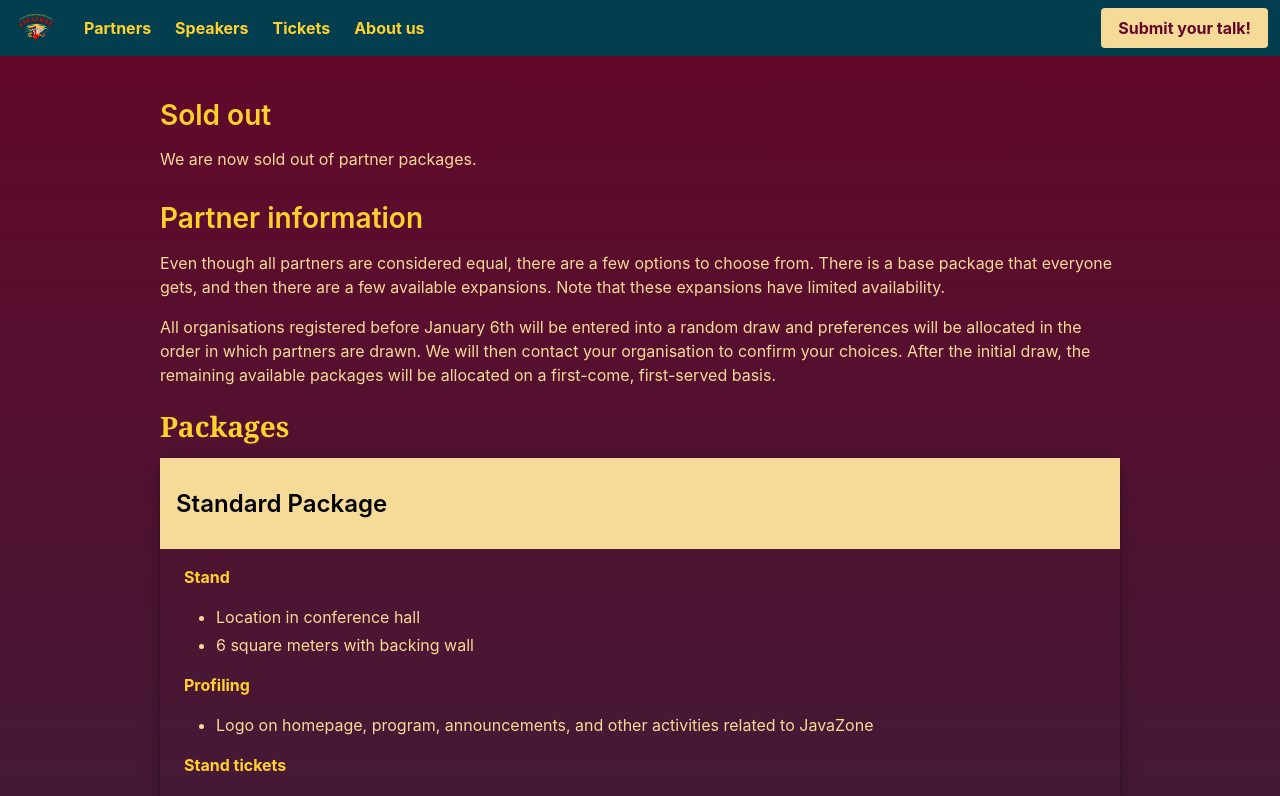
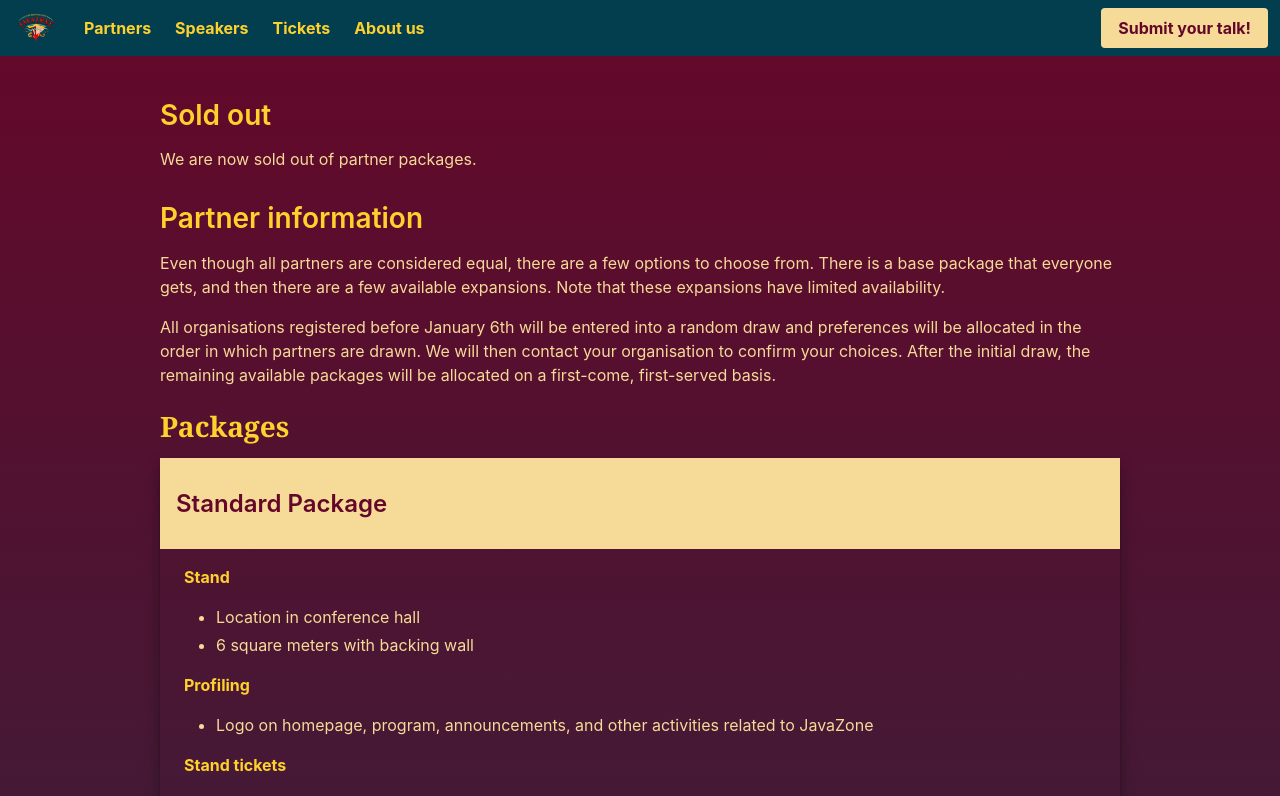
Before and after one commit to javaBin/2023.javazone.no, a Next.js app: page /partners in a window 1280 px wide. Shown: the top 796 px of the page. Built offline with nearby package versions, Linux system fonts and the light colour scheme.

Commit message:
La til rød text farge variabel, og la til fargen på panelHeading

```diff
--- a/app/partners/page.tsx
+++ b/app/partners/page.tsx
@@ -21,7 +21,7 @@ export default function Partners() {
         </p>
       </section>
 
-      <section className={`content is-normal ${styles.titleFont} `}>
+      <section className={`content is-normal ${styles.sectionCards} `}>
         <h2>Packages</h2>
         <StandardPackage />
         <DonutStand />
--- a/app/partners/partners.module.css
+++ b/app/partners/partners.module.css
@@ -1,5 +1,5 @@
 .panelHeading {
-  color: black !important;
+  color: var(--red-text-color) !important;
   background-color: var(--normal-text-color);
   padding: 2rem 1rem;
 }
@@ -8,6 +8,6 @@
   box-shadow: 0 0.5em 1em -0.125em rgba(10, 10, 10, 0.5), 0 0px 0 1px rgba(10, 10, 10, 0.05);
 }
 
-.titleFont h2{
+.sectionCards h2{
   font-family: 'Noto Serif';
 }
--- a/styles/globals.scss
+++ b/styles/globals.scss
@@ -5,6 +5,7 @@
   --big-text-color: #FED12D;
   --normal-text-color: #F6DA98;
   --hover-text-color: #FF8525;
+  --red-text-color: #650729;
   --link-color: #5AD0A6;
 }
 
```
